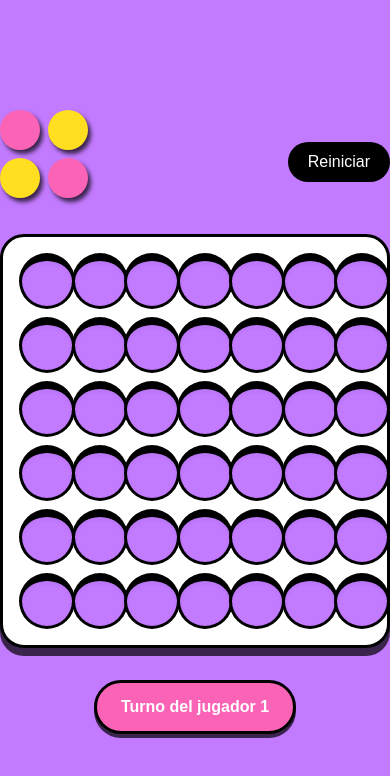
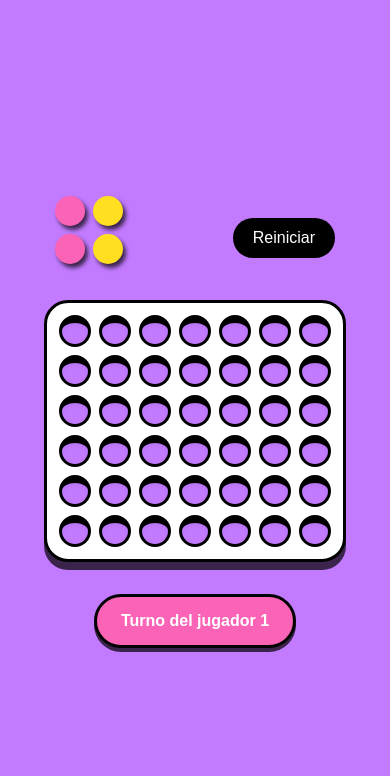
Before and after one commit to Arimoriconi/connect-four, a Next.js app: page / in a window 390 px wide. Shown: the top 776 px of the page. Built offline with nearby package versions, Linux system fonts and the light colour scheme.

Commit message:
add mobile first

```diff
--- a/src/components/Cell.tsx
+++ b/src/components/Cell.tsx
@@ -6,7 +6,7 @@ type Props = {
 };
 
 const Cell: React.FC<Props> = ({ value }) => {
-    const base = 'w-14 h-14 rounded-full border-3 border-black shadow-inner transition-all duration-300 ';
+  const base = 'w-8 h-8 sm:w-12 sm:h-12 md:w-14 md:h-14 rounded-full border-3 border-black shadow-inner transition-all duration-300 ';
 
   const color =
     value === 1
@@ -18,5 +18,4 @@ const Cell: React.FC<Props> = ({ value }) => {
   return <div className={`${base} ${color}`} ></div>;
 };
 
-
 export default Cell;
--- a/src/components/GameBoard.tsx
+++ b/src/components/GameBoard.tsx
@@ -69,7 +69,7 @@ const GameBoard: React.FC = () => {
 
   return (
     <div className="flex flex-col items-center space-y-4">
-      <div className="flex flex-row justify-between w-full items-center mb-0">
+      <div className="flex flex-row justify-around md:justify-between w-full items-center mb-0">
         <Logo />
         <button
           className="mt-4 px-5 py-2 bg-black text-white rounded-full hover:brightness-110 transition-all"
@@ -89,7 +89,7 @@ const GameBoard: React.FC = () => {
         ))}
       </div>
       {/* TABLERO */}
-      <div className="grid grid-cols-7 gap-4 bg-white p-4 rounded-3xl shadow-[0px_8px_0px_rgba(0,0,0,0.7)] border-3 border-black">
+      <div className="grid grid-cols-7 gap-2 md:gap-4 bg-white p-3 md:p-4 rounded-3xl shadow-[0px_8px_0px_rgba(0,0,0,0.7)] border-3 border-black">
         {/* COLUMNAS */}
         {Array.from({ length: COLS }).map((_, colIdx) => (
           <div
--- a/src/components/Logo.tsx
+++ b/src/components/Logo.tsx
@@ -1,10 +1,10 @@
 const Logo = () => {
     return (
         <div className='grid grid-cols-2 gap-2'>
-            <span className='w-[40px] h-[40px] bg-pink-400 rounded-full shadow-[3px_4px_4px_rgba(0,0,0,0.7)]'></span>
-            <span className='w-[40px] h-[40px] bg-yellow-300 rounded-full shadow-[3px_4px_4px_rgba(0,0,0,0.7)]'></span>
-            <span className='w-[40px] h-[40px] bg-yellow-300 rounded-full shadow-[3px_4px_4px_rgba(0,0,0,0.7)]'></span>
-            <span className='w-[40px] h-[40px] bg-pink-400 rounded-full shadow-[3px_4px_4px_rgba(0,0,0,0.7)]'></span>
+            <span className='w-[30px] h-[30px] md:w-[40px] md:h-[40px] bg-pink-400 rounded-full shadow-[3px_4px_4px_rgba(0,0,0,0.7)]'></span>
+            <span className='w-[30px] h-[30px] md:w-[40px] md:h-[40px] bg-yellow-300 rounded-full shadow-[3px_4px_4px_rgba(0,0,0,0.7)]'></span>
+            <span className='w-[30px] h-[30px] md:w-[40px] md:h-[40px] bg-pink-400 rounded-full shadow-[3px_4px_4px_rgba(0,0,0,0.7)]'></span>
+            <span className='w-[30px] h-[30px] md:w-[40px] md:h-[40px] bg-yellow-300 rounded-full shadow-[3px_4px_4px_rgba(0,0,0,0.7)]'></span>
         </div>
     );
 };
```
Lines whose indentation alone changed are shown as unchanged.
